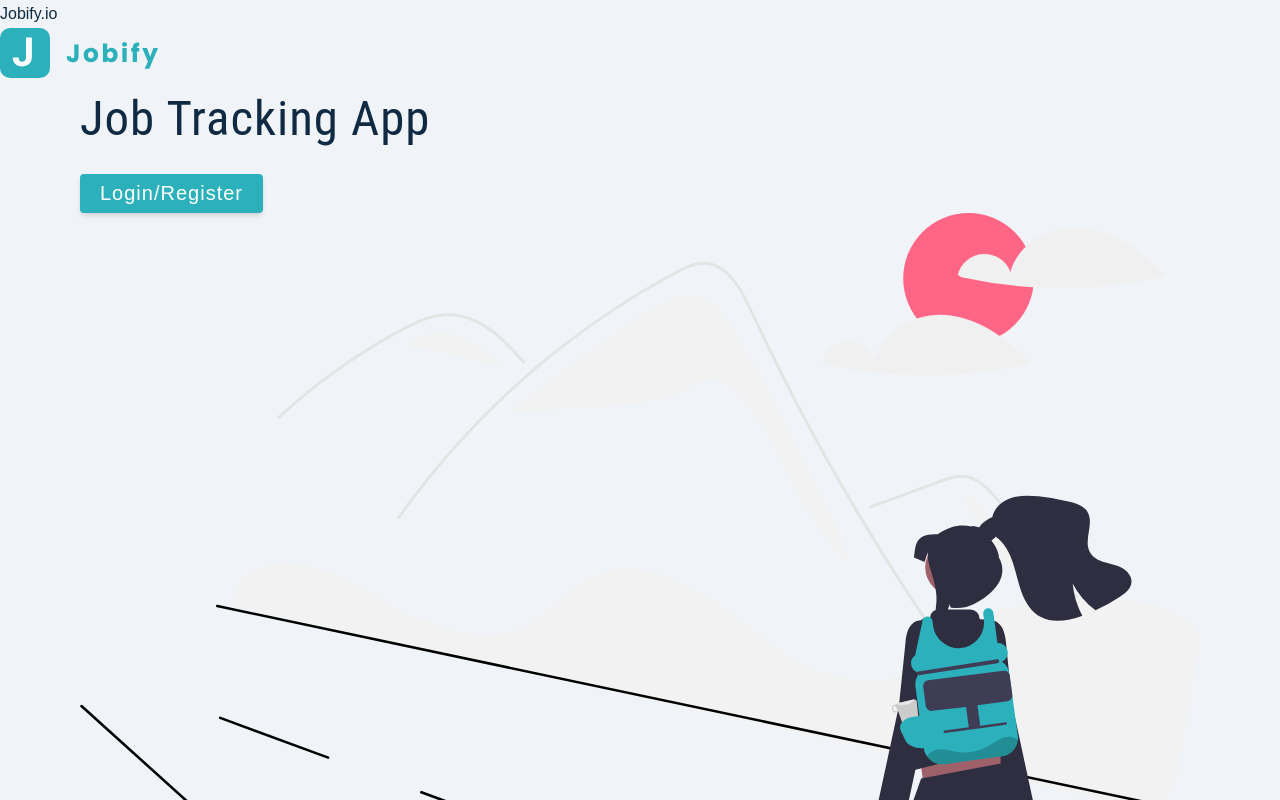
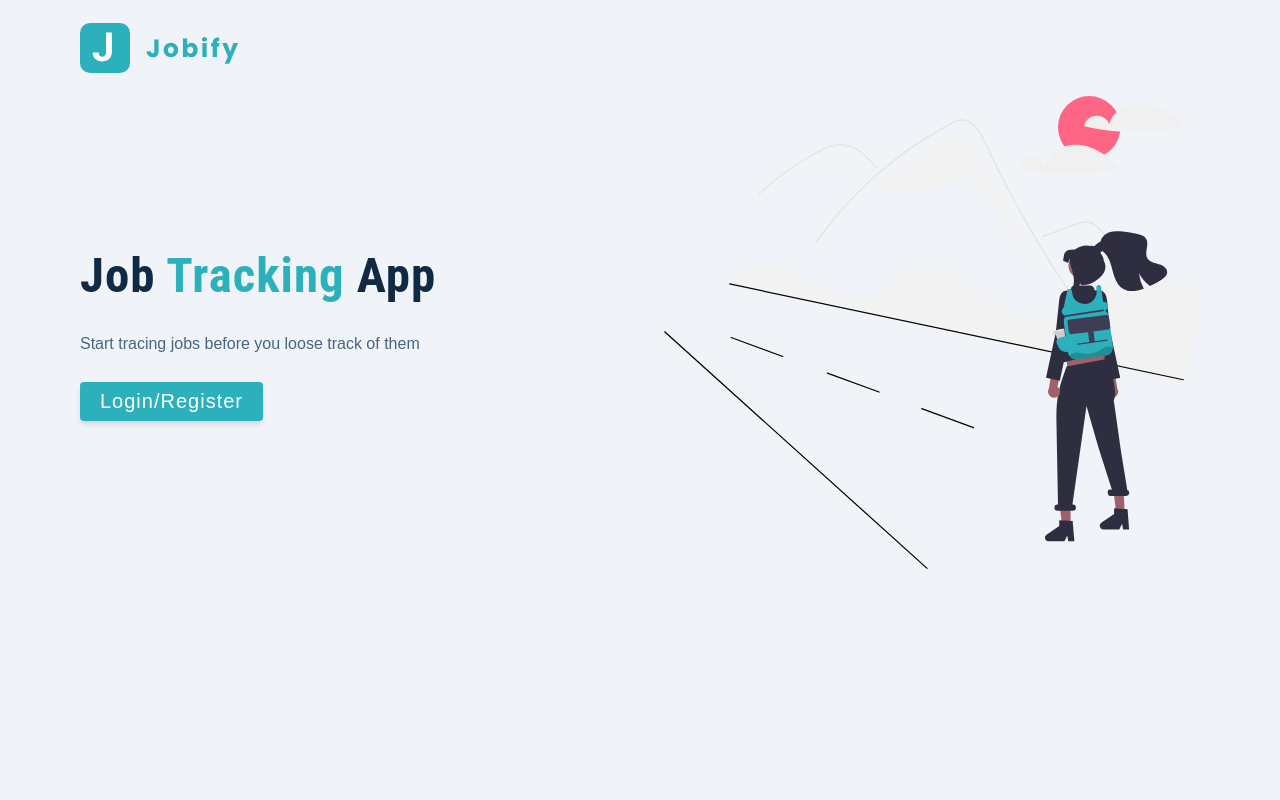
Before and after one commit to subrat0796/jobify.io, a React (Create React App) app in the folder client/: page / in a window 1280 px wide. Shown: the top 800 px of the page. Built offline with nearby package versions, Linux system fonts and the light colour scheme.

Commit message:
Styled-components setup

```diff
--- a/client/src/App.js
+++ b/client/src/App.js
@@ -1,15 +1,8 @@
 import Landing from "./pages/Landing";
-import styled from "styled-components";
-
-const Button = styled.button`
-  background: red;
-  color: white;
-`;
 
 function App() {
   return (
     <div>
-      Jobify.io
       <Landing />
     </div>
   );
--- a/client/src/pages/Landing.js
+++ b/client/src/pages/Landing.js
@@ -1,10 +1,49 @@
 import React from "react";
 import logo from "../assets/images/logo.svg";
 import main from "../assets/images/main.svg";
+import styled from "styled-components";
+
+const Wrapper = styled.main`
+  nav {
+    width: var(--fluid-width);
+    max-width: var(--max-width);
+    margin: 0 auto;
+    height: var(--nav-height);
+    display: flex;
+    align-items: center;
+  }
+  .page {
+    min-height: calc(100vh-var(--nav-height));
+    display: grid;
+    align-items: center;
+    justify-content: center;
+  }
+  h1 {
+    font-weight: 700;
+    span {
+      color: var(--primary-500);
+    }
+  }
+  p {
+    color: var(--grey-600);
+  }
+  .main-img {
+    display: none;
+  }
+  @media (min-width: 992px) {
+    .page {
+      grid-template-columns: 1fr 1fr;
+      column-gap: 3rem;
+    }
+    .main-img {
+      display: block;
+    }
+  }
+`;
 
 const Landing = () => {
   return (
-    <main>
+    <Wrapper>
       <nav>
         <img src={logo} alt="jobify.io" />
       </nav>
@@ -14,14 +53,14 @@ const Landing = () => {
           <h1>
             job <span>tracking</span> app
           </h1>
-          <p></p>
+          <p>Start tracing jobs before you loose track of them</p>
           <button to="/register" className="btn btn-hero">
             Login/Register
           </button>
         </div>
         <img src={main} alt="job hunt" className="img main-img" />
       </div>
-    </main>
+    </Wrapper>
   );
 };
 
```
